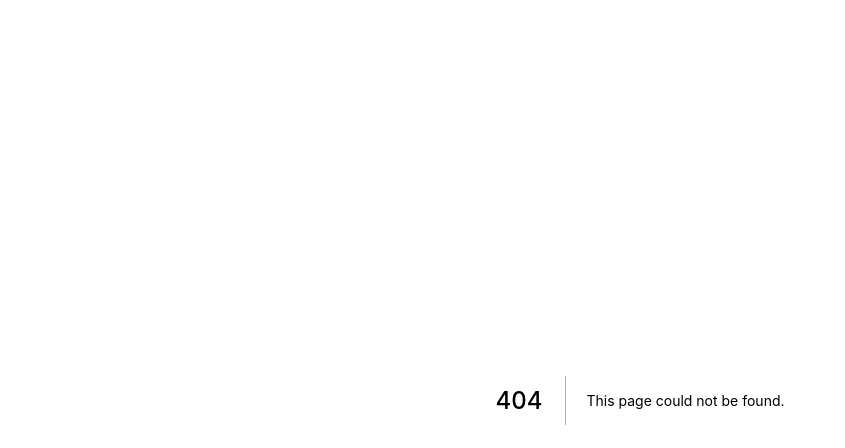
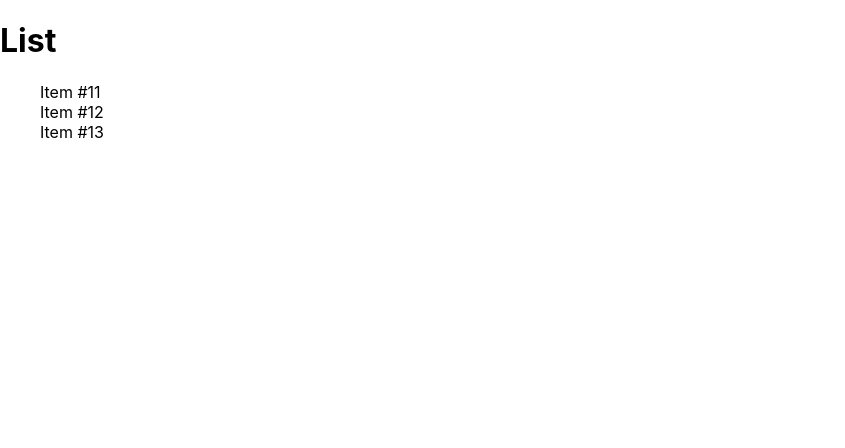
Before and after one commit to eduardoel/AulasReact, a Next.js app in the folder exerciciosudemy/: page /basic/componentWithChild in a window 1280 px wide. Before the commit this address had no page. Shown: the top 448 px of the page, without its empty margins (0-845 px from the left). Built offline with nearby package versions, Linux system fonts and the light colour scheme.

Commit message:
Props.children and conditionalB

```diff
--- /dev/null
+++ b/exerciciosudemy/src/components/Item.jsx
@@ -0,0 +1,5 @@
+export default function Item(props) {
+    return (
+        <li>{props.content}</li>
+    )
+}
--- /dev/null
+++ b/exerciciosudemy/src/components/List.jsx
@@ -0,0 +1,12 @@
+export default function List(props) {
+    return (
+        <div>
+            <h1>List</h1>
+            <ul style={{
+                listStyle: "none"
+            }}>
+                {props.children}
+            </ul>
+        </div>
+    )
+}
--- /dev/null
+++ b/exerciciosudemy/src/pages/basic/componentWithChild.jsx
@@ -0,0 +1,14 @@
+import List from "../../components/List"
+import Item from "../../components/Item"
+
+export default function componentWithChild() {
+    return (
+        <div>
+            <List>
+                <Item content="Item #11" />
+                <Item content="Item #12" />
+                <Item content="Item #13" />
+            </List>
+        </div>
+    )
+}
```
Also changed, not shown: exerciciosudemy/src/components/If.jsx (added, +7 -0 lines), exerciciosudemy/src/pages/render/conditionalB.jsx (added, +15 -0 lines), exerciciosudemy/src/pages/render/conditionalA.jsx (renamed from exerciciosudemy/src/pages/render/conditional.jsx).
